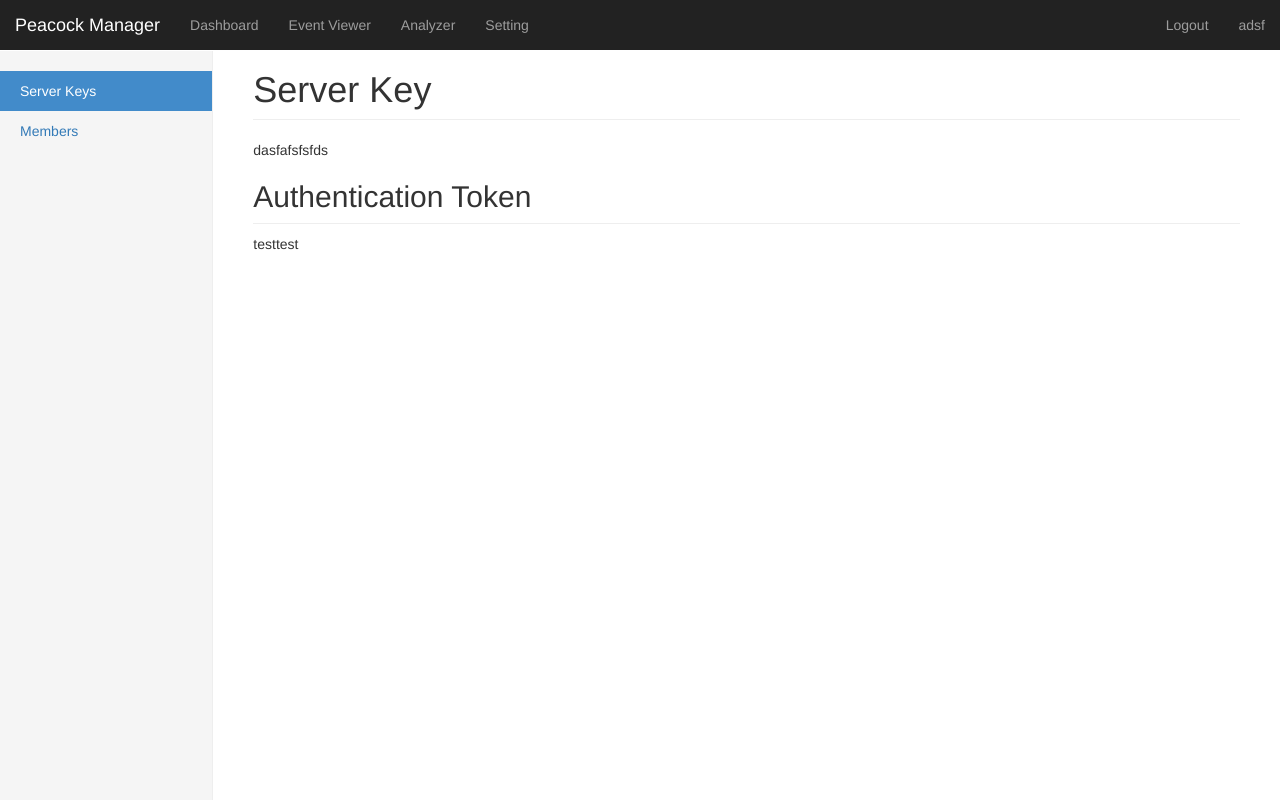
After one commit to shlee322/peacock, a Flask app: page /manager/ in a window 1280 px wide. The commit adds this page. Run offline with Flask 2, Linux system fonts and the light colour scheme; some libraries are stand-ins or nearby versions.

Commit message:
웹 개발

```diff
--- /dev/null
+++ b/web/config.py
@@ -0,0 +1,4 @@
+MYSQL_DATABASE_HOST = 'localhost'
+MYSQL_DATABASE_USER = 'peacock'
+MYSQL_DATABASE_PASSWORD = 'peacock'
+MYSQL_DATABASE_DB = 'peacock'
--- /dev/null
+++ b/web/manager/__init__.py
@@ -0,0 +1 @@
+__author__ = 'shlee322'
--- /dev/null
+++ b/web/manager/blueprint.py
@@ -0,0 +1,8 @@
+from flask import Blueprint, render_template
+
+blueprint = Blueprint('manager', __name__, template_folder='templates')
+
+
+@blueprint.route('/manager/')
+def manager_root():
+    return render_template('manager/setting/serverkey.html')
--- a/web/peacock-web.py
+++ b/web/peacock-web.py
@@ -1,10 +1,37 @@
 from flask import Flask
 
 app = Flask(__name__)
+app.debug = True
 
-from main import main
-app.register_blueprint(main.blueprint)
+import config
+app.config.from_object(config)
 
+
+def connect_db():
+    import pymysql
+    return pymysql.connect(host=app.config['MYSQL_DATABASE_HOST'],
+                           user=app.config['MYSQL_DATABASE_USER'], password=app.config['MYSQL_DATABASE_PASSWORD'],
+                           database=app.config['MYSQL_DATABASE_DB'], charset='utf8')
+
+
+@app.before_request
+def before_request():
+    from flask import g
+    g.db = connect_db()
+
+
+@app.teardown_request
+def teardown_request(exception):
+    from flask import g
+    db = getattr(g, 'db', None)
+    if db is not None:
+        db.close()
+
+
+import main.blueprint
+import manager.blueprint
+app.register_blueprint(main.blueprint.blueprint)
+app.register_blueprint(manager.blueprint.blueprint)
 
 if __name__ == '__main__':
     app.run()
--- a/web/requirement/requirement.txt
+++ b/web/requirement/requirement.txt
@@ -1,2 +1,3 @@
 Flask==0.10.1
 Jinja2==2.7.3
+PyMySQL==0.6.3
--- /dev/null
+++ b/web/static/css/manager/body.css
@@ -0,0 +1,105 @@
+/*
+ * Base structure
+ */
+
+/* Move down content because we have a fixed navbar that is 50px tall */
+body {
+  padding-top: 50px;
+}
+
+
+/*
+ * Global add-ons
+ */
+
+.sub-header {
+  padding-bottom: 10px;
+  border-bottom: 1px solid #eee;
+}
+
+/*
+ * Top navigation
+ * Hide default border to remove 1px line.
+ */
+.navbar-fixed-top {
+  border: 0;
+}
+
+/*
+ * Sidebar
+ */
+
+/* Hide for mobile, show later */
+.sidebar {
+  display: none;
+}
+@media (min-width: 768px) {
+  .sidebar {
+    position: fixed;
+    top: 51px;
+    bottom: 0;
+    left: 0;
+    z-index: 1000;
+    display: block;
+    padding: 20px;
+    overflow-x: hidden;
+    overflow-y: auto; /* Scrollable contents if viewport is shorter than content. */
+    background-color: #f5f5f5;
+    border-right: 1px solid #eee;
+  }
+}
+
+/* Sidebar navigation */
+.nav-sidebar {
+  margin-right: -21px; /* 20px padding + 1px border */
+  margin-bottom: 20px;
+  margin-left: -20px;
+}
+.nav-sidebar > li > a {
+  padding-right: 20px;
+  padding-left: 20px;
+}
+.nav-sidebar > .active > a,
+.nav-sidebar > .active > a:hover,
+.nav-sidebar > .active > a:focus {
+  color: #fff;
+  background-color: #428bca;
+}
+
+
+/*
+ * Main content
+ */
+
+.main {
+  padding: 20px;
+}
+@media (min-width: 768px) {
+  .main {
+    padding-right: 40px;
+    padding-left: 40px;
+  }
+}
+.main .page-header {
+  margin-top: 0;
+}
+
+
+/*
+ * Placeholder dashboard ideas
+ */
+
+.placeholders {
+  margin-bottom: 30px;
+  text-align: center;
+}
+.placeholders h4 {
+  margin-bottom: 0;
+}
+.placeholder {
+  margin-bottom: 20px;
+}
+.placeholder img {
+  display: inline-block;
+  border-radius: 50%;
+}
--- /dev/null
+++ b/web/static/js/peacock.js
@@ -0,0 +1 @@
+var peacock = angular.module('peacock', ['ui.bootstrap', 'ui.utils']);
--- a/web/templates/layout.html
+++ b/web/templates/layout.html
@@ -1,5 +1,5 @@
 <!DOCTYPE html>
-<html>
+<html ng-app="peacock">
   <head>
     <meta charset="utf-8">
     <meta http-equiv="X-UA-Compatible" content="IE=edge">
@@ -20,6 +20,10 @@
     {% block body %}{% endblock %}
     <script src="/static/bower_components/jquery/dist/jquery.min.js"></script>
     <script src="/static/bower_components/bootstrap/dist/js/bootstrap.min.js"></script>
+    <script src="/static/bower_components/angular/angular.min.js"></script>
+    <script src="/static/bower_components/angular-bootstrap/ui-bootstrap-tpls.min.js"></script>
+    <script src="/static/bower_components/ui-utils/ui-utils.min.js"></script>
+    <script src="/static/js/peacock.js"></script>
     {% block js %}{% endblock %}
   </body>
 </html>
--- a/web/templates/main/main.html
+++ b/web/templates/main/main.html
@@ -1,6 +1,9 @@
 {% extends "layout.html" %}
 {% block css %}
 <link href="/static/css/main/main.css" rel="stylesheet">
+{% endblock %}
+{% block js %}
+<script src="/static/js/main/main.js"></script>
 {% endblock %}
 {% block body %}
 <div class="site-wrapper">
--- /dev/null
+++ b/web/templates/manager/body.html
@@ -0,0 +1,33 @@
+{% extends "layout.html" %}
+{% block css %}
+<link href="/static/css/manager/body.css" rel="stylesheet">
+{% endblock %}
+{% block body %}
+<nav class="navbar navbar-inverse navbar-fixed-top" role="navigation">
+      <div class="container-fluid">
+        <div class="navbar-header">
+          <button type="button" class="navbar-toggle collapsed" data-toggle="collapse" data-target="#navbar" aria-expanded="false" aria-controls="navbar">
+            <span class="sr-only">Toggle navigation</span>
+            <span class="icon-bar"></span>
+            <span class="icon-bar"></span>
+            <span class="icon-bar"></span>
+          </button>
+          <a class="navbar-brand" href="#">Peacock Manager</a>
+        </div>
+        <div id="navbar" class="navbar-collapse collapse">
+          <ul class="nav navbar-nav navbar-left">
+            <li><a href="#">Dashboard</a></li>
+            <li><a href="#">Event Viewer</a></li>
+            <li><a href="#">Analyzer</a></li>
+            <li><a href="#">Setting</a></li>
+          </ul>
+          <ul class="nav navbar-nav navbar-right">
+            <li><a href="#">Logout</a></li>
+            <li><a href="#">adsf</a></li>
+          </ul>
+        </div>
+      </div>
+    </nav>
+
+    {% block content %}{% endblock %}
+{% endblock %}
--- /dev/null
+++ b/web/templates/manager/setting/serverkey.html
@@ -0,0 +1,20 @@
+{% extends "manager/body.html" %}
+{% block content %}
+<div class="container-fluid">
+  <div class="row">
+    <div class="col-sm-3 col-md-2 sidebar">
+      <ul class="nav nav-sidebar">
+        <li class="active"><a href="#">Server Keys <span class="sr-only">(current)</span></a></li>
+        <li><a href="#">Members</a></li>
+      </ul>
+    </div>
+
+    <div class="col-sm-9 col-sm-offset-3 col-md-10 col-md-offset-2 main">
+      <h1 class="page-header">Server Key</h1>
+        dasfafsfsfds
+        <h2 class="sub-header">Authentication Token</h2>
+        testtest
+    </div>
+  </div>
+</div>
+{% endblock %}
```
Also changed, not shown: web/auth/blueprint.py (added, +7 -0 lines), web/main/blueprint.py (added, +18 -0 lines), web/main/main.py (deleted, +0 -8 lines), web/static/js/main/main.js (added, +10 -0 lines), web/templates/main/login_modal.html (+7 -4 lines).
